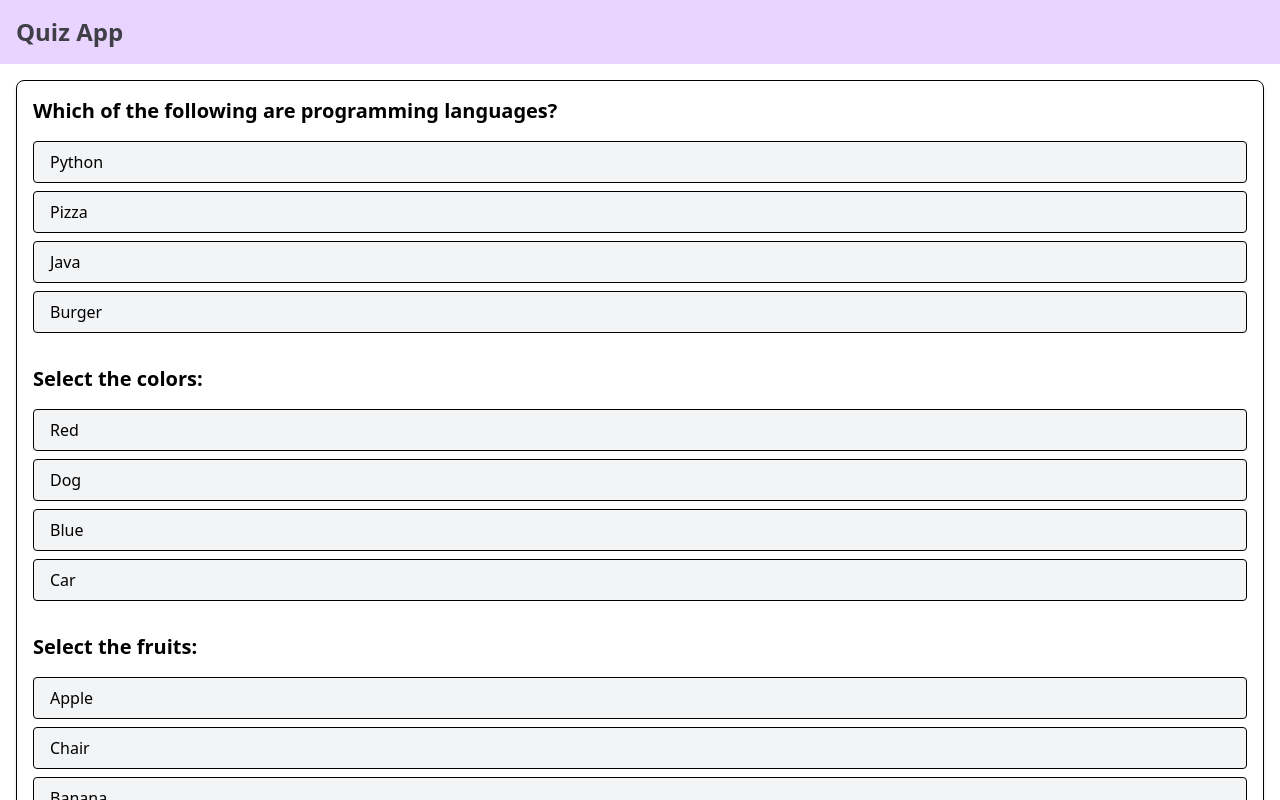
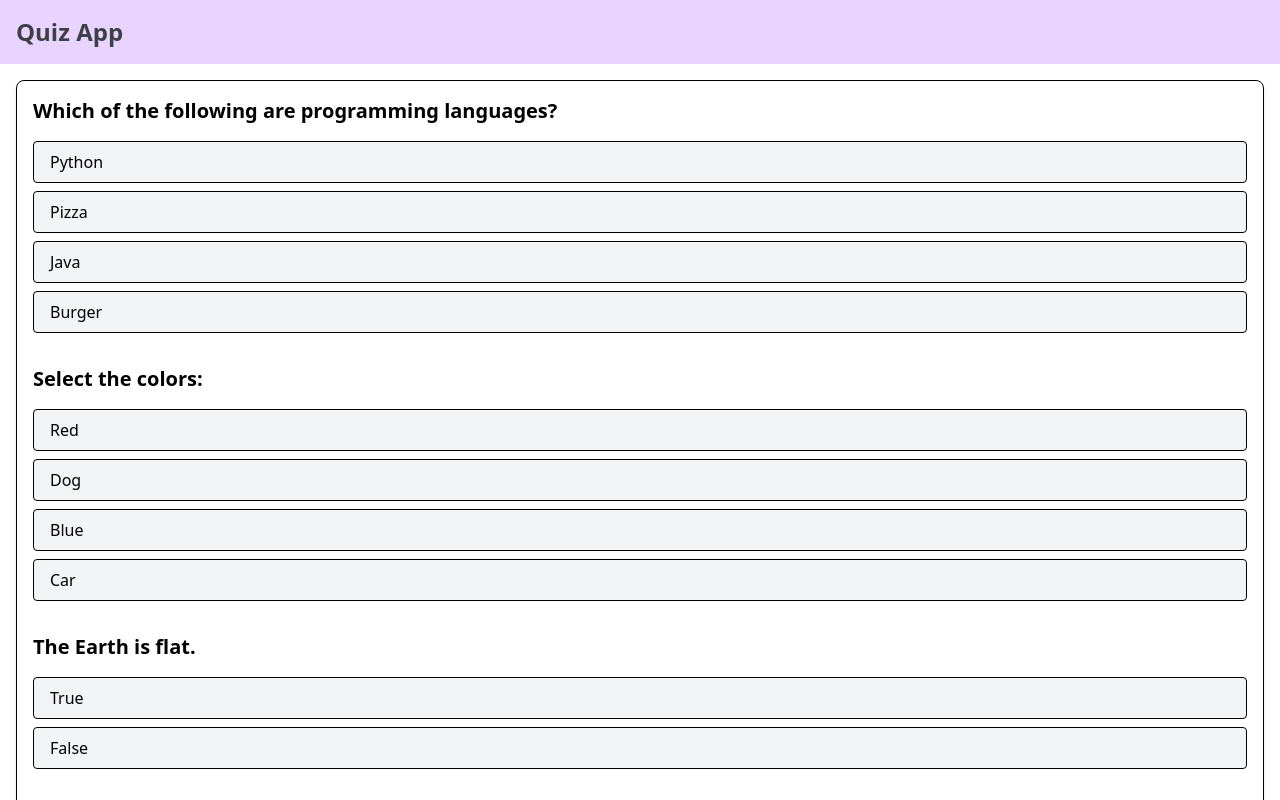
Before and after one commit to nadeemshaikk/react-quiz-app, a React (Vite) app: page / in a window 1280 px wide. Shown: the top 800 px of the page. Built offline with nearby package versions, Linux system fonts and the light colour scheme.

Commit message:
Updated TRUE/FALSE MCQS

```diff
--- a/src/components/Question.jsx
+++ b/src/components/Question.jsx
@@ -4,21 +4,31 @@ import Option from './Option'
 const questions = [
   {
     id: 1,
+    type: 'multiple', // MULTIPLE CHOICE
     question: 'Which of the following are programming languages?',
     options: ['Python', 'Pizza', 'Java', 'Burger'],
     answer: ['Python', 'Java'],
   },
   {
     id: 2,
+    type: 'multiple', // MULTIPLE CHOICE
     question: 'Select the colors:',
     options: ['Red', 'Dog', 'Blue', 'Car'],
     answer: ['Red', 'Blue'],
   },
   {
     id: 3,
-    question: 'Select the fruits:',
-    options: ['Apple', 'Chair', 'Banana', 'Table'],
-    answer: ['Apple', 'Banana'],
+    type: 'truefalse', // TRUE/FALSE QUESTION
+    question: 'The Earth is flat.',
+    options: ['True', 'False'], // For consistency, options array
+    answer: 'False',
+  },
+  {
+    id: 4,
+    type: 'truefalse', // TRUE/FALSE QUESTION
+    question: 'JavaScript can run in the browser.',
+    options: ['True', 'False'],
+    answer: 'True',
   },
 ]
 
@@ -26,20 +36,28 @@ function Question() {
   const [selectedAnswers, setSelectedAnswers] = useState({})
   const [showResults, setShowResults] = useState(false)
 
-  const handleSelect = (questionId, option) => {
+  const handleSelect = (questionId, option, type) => {
     setSelectedAnswers((prev) => {
+      if (type === 'multiple') {
         const prevSelected = prev[questionId] || []
         if (prevSelected.includes(option)) {
-        // Deselect if already selected
+          // Deselect
           return {
             ...prev,
             [questionId]: prevSelected.filter((item) => item !== option),
           }
         } else {
-        // Select new option
+          // Select new
           return {
             ...prev,
             [questionId]: [...prevSelected, option],
+          }
+        }
+      } else if (type === 'truefalse') {
+        // For true/false, only one selection allowed
+        return {
+          ...prev,
+          [questionId]: option,
         }
       }
     })
@@ -49,11 +67,15 @@ function Question() {
     setShowResults(true)
   }
 
-  const checkCorrect = (questionId, correctAnswers) => {
-    const selected = selectedAnswers[questionId] || []
-    const sortedSelected = [...selected].sort()
-    const sortedCorrect = [...correctAnswers].sort()
+  const checkCorrect = (q) => {
+    const selected = selectedAnswers[q.id]
+    if (q.type === 'multiple') {
+      const sortedSelected = [...(selected || [])].sort()
+      const sortedCorrect = [...q.answer].sort()
       return JSON.stringify(sortedSelected) === JSON.stringify(sortedCorrect)
+    } else if (q.type === 'truefalse') {
+      return selected === q.answer
+    }
   }
 
   return (
@@ -63,15 +85,21 @@ function Question() {
           <h2 className="text-xl font-semibold mb-4">{q.question}</h2>
           <div className="space-y-2">
             {q.options.map((option) => {
-              const isSelected = selectedAnswers[q.id]?.includes(option)
-              const isCorrect = q.answer.includes(option)
+              const isSelected =
+                q.type === 'multiple'
+                  ? selectedAnswers[q.id]?.includes(option)
+                  : selectedAnswers[q.id] === option
+              const isCorrect =
+                q.type === 'multiple'
+                  ? q.answer.includes(option)
+                  : q.answer === option
 
               return (
                 <Option
                   key={option}
                   text={option}
                   isSelected={isSelected}
-                  onClick={() => handleSelect(q.id, option)}
+                  onClick={() => handleSelect(q.id, option, q.type)}
                   showResult={showResults}
                   isCorrect={isCorrect}
                 />
@@ -79,10 +107,12 @@ function Question() {
             })}
             {showResults && (
               <p className="mt-2 text-sm">
-                {checkCorrect(q.id, q.answer) ? (
+                {checkCorrect(q) ? (
                   <span className="text-green-600">✅ Correct</span>
                 ) : (
-                  <span className="text-red-600">❌ Wrong (Correct: {q.answer.join(', ')})</span>
+                  <span className="text-red-600">
+                    ❌ Wrong (Correct Answer: {q.type === 'multiple' ? q.answer.join(', ') : q.answer})
+                  </span>
                 )}
               </p>
             )}
```
Lines whose indentation alone changed are shown as unchanged.
